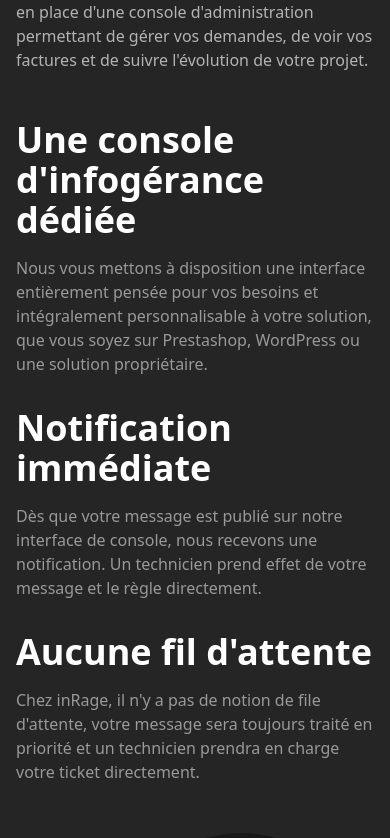
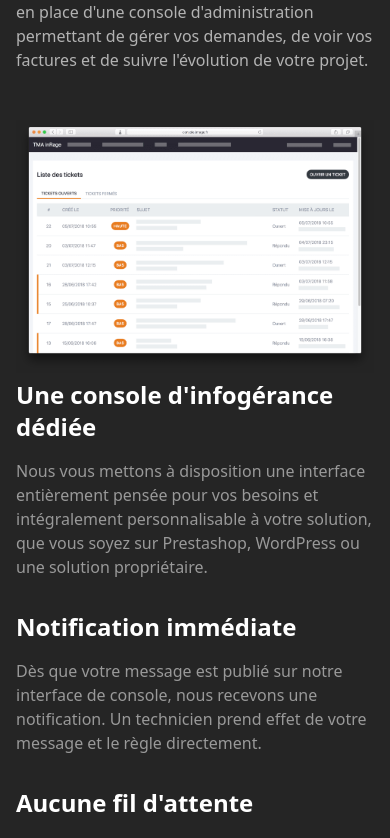
Before and after one commit to akiletour/inrage, a Next.js app: page /prestations/maintenance-site-internet in a window 390 px wide. Shown: the part 2606-3444 px from the top of the page. Built offline with nearby package versions, Linux system fonts and the light colour scheme.

Commit message:
feat(tma): display console image on mobile #40

```diff
--- a/pages/prestations/maintenance-site-internet/index.tsx
+++ b/pages/prestations/maintenance-site-internet/index.tsx
@@ -102,9 +102,9 @@ export default function WebsiteTMA() {
         />
       </div>
 
-      <div className="flex relative container mt-6">
-        <div className="hidden lg:block overflow-hidden absolute lg:right-[60%]">
-          <div className="w-[945px] h-[666px] relative">
+      <div className="flex flex-col md:flex-row relative container mt-6">
+        <div className="block overflow-hidden md:absolute lg:right-[60%]">
+          <div className="md:w-[945px] md:h-[666px] relative">
             <Image
               className="max-h-[666px]"
               src="/images/tma-example.png"
@@ -117,7 +117,7 @@ export default function WebsiteTMA() {
         </div>
         <div className="lg:ml-[45%] relative lg:h-[736px] flex items-center">
           <div>
-            <h3 className="font-bold text-white text-4xl">
+            <h3 className="font-bold text-white text-2xl md:text-4xl">
               Une console d&apos;infogérance dédiée
             </h3>
             <p className="mt-2">
@@ -126,7 +126,7 @@ export default function WebsiteTMA() {
               solution, que vous soyez sur Prestashop, WordPress ou une solution
               propriétaire.
             </p>
-            <h3 className="mt-4 font-bold text-white text-4xl">
+            <h3 className="mt-4 font-bold text-white text-2xl md:text-4xl">
               Notification immédiate
             </h3>
             <p className="mt-2">
@@ -134,7 +134,7 @@ export default function WebsiteTMA() {
               nous recevons une notification. Un technicien prend effet de votre
               message et le règle directement.
             </p>
-            <h3 className="mt-4 font-bold text-white text-4xl">
+            <h3 className="mt-4 font-bold text-white text-2xl md:text-4xl">
               Aucune fil d&apos;attente
             </h3>
             <p className="mt-2">
```
